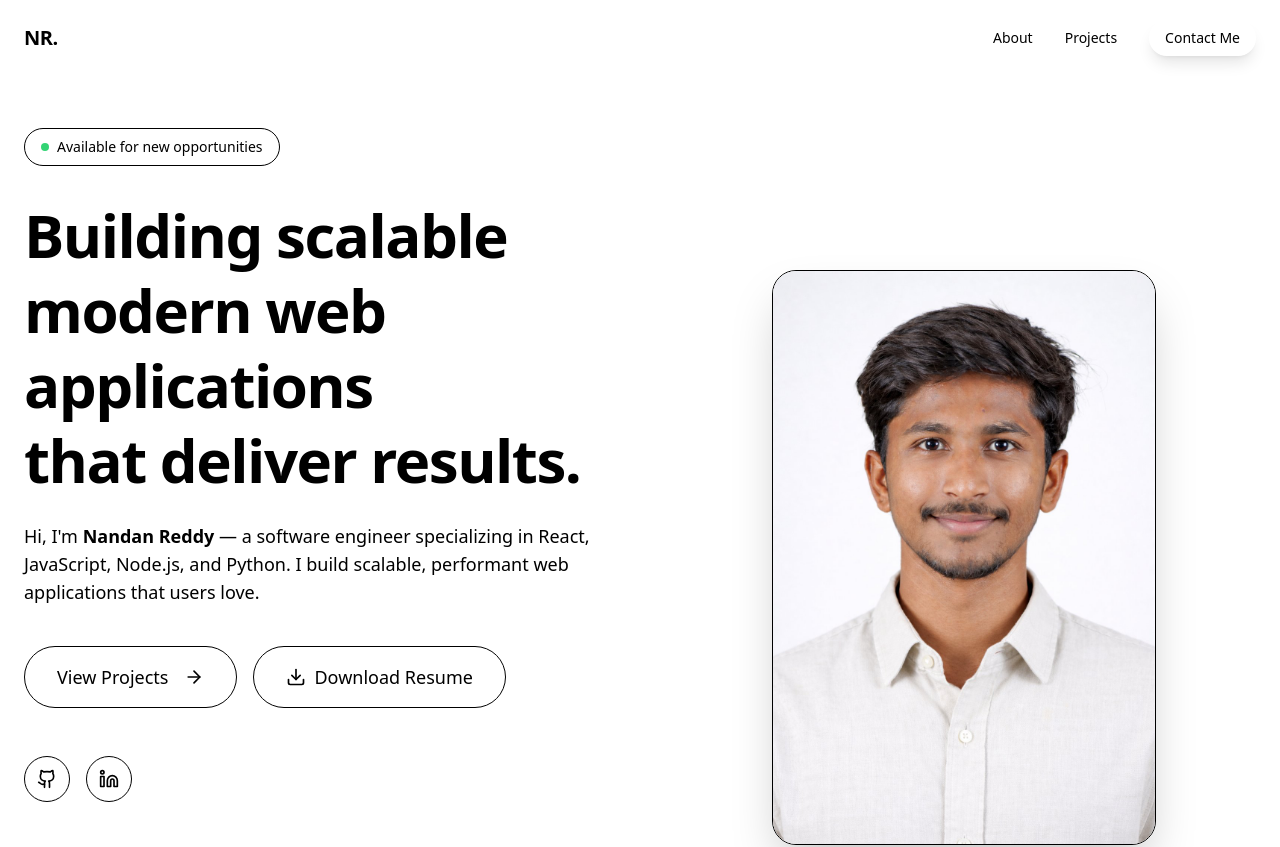
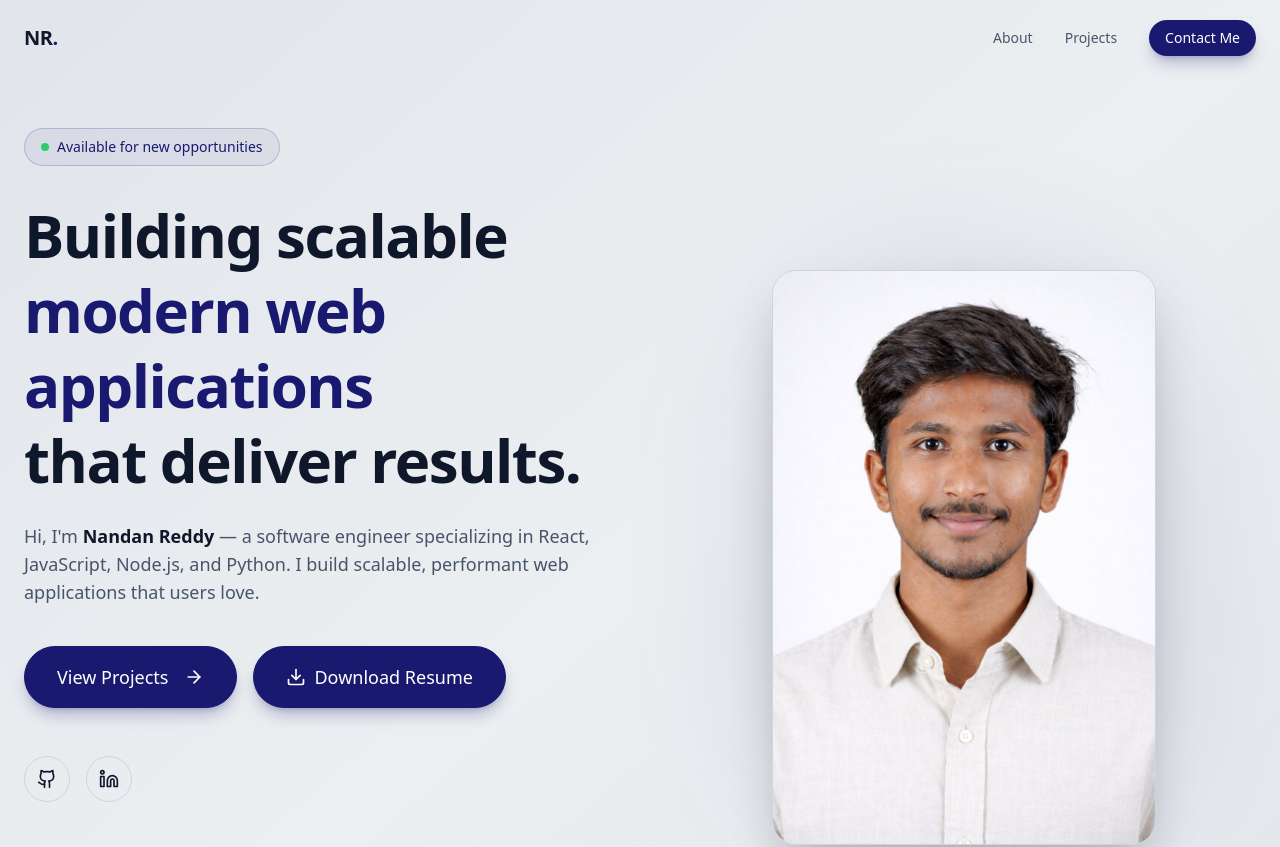
Before and after one commit to nandan099/Main-Portfolio, a React (Vite) app: page / in a window 1280 px wide. Shown: the top 847 px of the page. Built offline with nearby package versions, Linux system fonts and the light colour scheme.

Commit message:
Changed the ui

```diff
--- a/src/components/AnimatedBorderButton.jsx
+++ b/src/components/AnimatedBorderButton.jsx
@@ -24,12 +24,13 @@ export const AnimatedBorderButton = ({
       transition={{ type: "spring", stiffness: 300 }}
       className={`relative inline-flex items-center justify-center
       px-8 py-4 text-lg font-medium rounded-full
-      bg-transparent text-foreground
-      border border-border
+      bg-primary text-primary-foreground
+      border border-primary
       overflow-hidden group
       focus:outline-none focus-visible:ring-2
       focus-visible:ring-primary focus-visible:ring-offset-2
-      transition-colors duration-300
+      shadow-lg shadow-primary/25 hover:shadow-xl hover:shadow-primary/40
+      transition-all duration-300
       ${className}`}
       {...props}
     >
@@ -58,7 +59,7 @@ export const AnimatedBorderButton = ({
         {/* Additional animated elements can be added here, such as circles or lines for extra flair */}
       </svg>
 
-      <div className="absolute inset-0 rounded-full bg-primary/10 blur-xl opacity-0 group-hover:opacity-100 transition-opacity duration-500" />
+      <div className="absolute inset-0 rounded-full bg-white/10 opacity-0 group-hover:opacity-100 transition-opacity duration-500" />
 
       {/* Content */}
       <span className="relative z-10 flex items-center gap-2">{children}</span>
--- a/src/components/Button.jsx
+++ b/src/components/Button.jsx
@@ -25,9 +25,9 @@ export const Button = ({
     primary:
       "bg-primary text-primary-foreground shadow-lg shadow-primary/25 hover:shadow-xl hover:shadow-primary/40 hover:-translate-y-0.5",
     secondary:
-      "bg-muted text-foreground hover:bg-muted/80",
+      "bg-primary text-primary-foreground shadow-lg shadow-primary/20 hover:shadow-xl hover:shadow-primary/35 hover:-translate-y-0.5",
     ghost:
-      "bg-transparent border border-border hover:border-primary hover:text-primary",
+      "bg-primary text-primary-foreground border border-primary hover:shadow-xl hover:shadow-primary/35 hover:-translate-y-0.5",
   };
 
   const classes = `${baseClasses} ${sizeClasses[size]} ${variantClasses[variant]} ${className}`;
--- a/src/index.css
+++ b/src/index.css
@@ -1,4 +1,23 @@
 @import "tailwindcss";
+
+@theme {
+  --color-background: #ECEFF1;
+  --color-foreground: #0f172a;
+  --color-primary: #191970;
+  --color-primary-foreground: #ffffff;
+  --color-muted: #dde3e8;
+  --color-muted-foreground: #475569;
+  --color-border: #cbd5e1;
+}
+
+html {
+  background-color: #ECEFF1;
+}
+
+body {
+  background-color: #ECEFF1;
+  color: #0f172a;
+}
 
 @keyframes marquee {
   0% {
```
Also changed, not shown: 3 other files (tests, documents, lock files or other folders).
